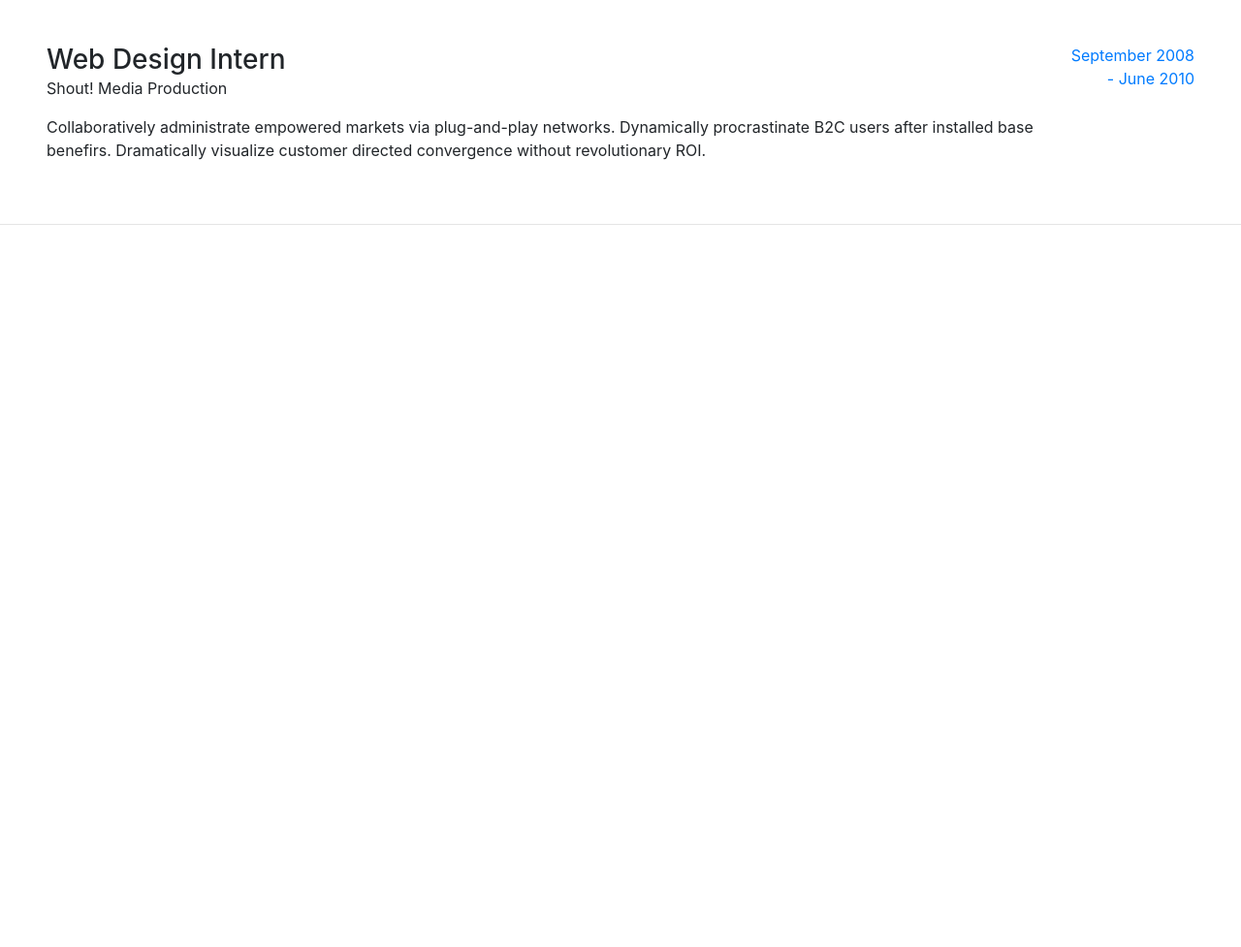
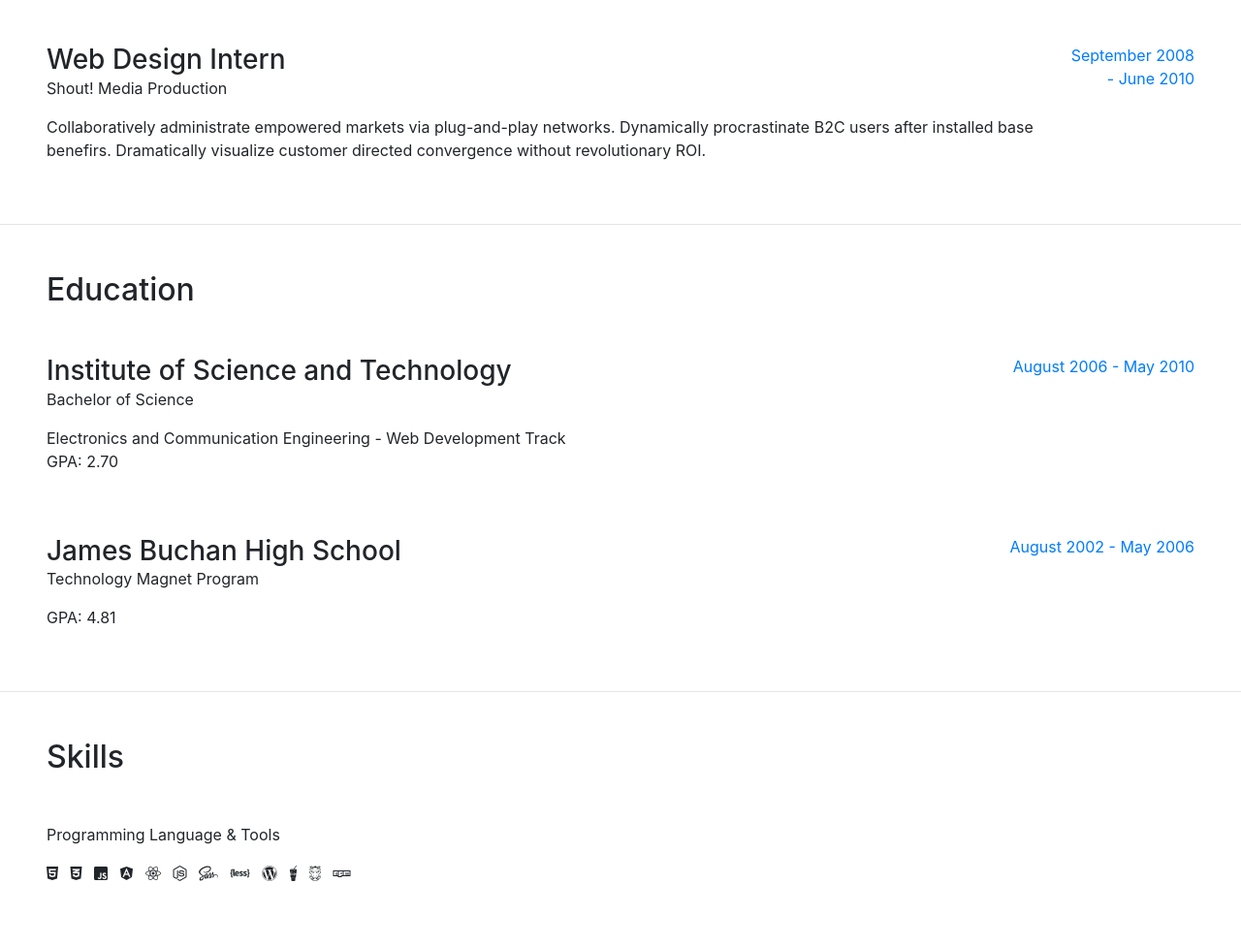
Before and after one commit to Biplob14/portfolio, a plain HTML site: page index.html in a window 1280 px wide. Shown: the part 1019-1996 px from the top of the page at 97% size. Before the commit the page ends 1251 px from the top, so only its background shows below. Drawn offline with Linux system fonts and the light colour scheme; a web font is replaced by a local one.

Commit message:
logo added on index file. skills updated

```diff
--- a/index.html
+++ b/index.html
@@ -143,6 +143,83 @@
 
         <hr class="m-0">
 
+        <section class="resume-section p-3 p-lg-5 d-flex align-items-center" id="education">
+            <div class="w-100">
+                <h2 class="mb-5">Education</h2>
+
+                <div class="resume-item d-flex flex-column flex-md-row justify-content-between mb-5">
+                    <div class="resume-content">
+                        <h3 class="mb-0">Institute of Science and Technology</h3>
+                        <div class="subheading mb-3">Bachelor of Science</div>
+                        <div>Electronics and Communication Engineering - Web Development Track</div>
+                        <p>GPA: 2.70</p>
+                    </div>
+                    <div class="resume-date text-md-right">
+                        <span class="text-primary">August 2006 - May 2010</span>
+                    </div>
+                </div>
+
+                <div class="resume-item d-flex flex-column flex-md-row justify-content-between">
+                    <div class="resume-content">
+                        <h3 class="mb-0">James Buchan High School</h3>
+                        <div class="subheading mb-3">Technology Magnet Program</div>
+                        <p>GPA: 4.81</p>
+                    </div>
+                    <div class="resume-date text-md-right">
+                        <span class="text-primary">August 2002 - May 2006</span>
+                    </div>
+                </div>
+            </div>
+        </section>
+
+        <hr class="m-0">
+
+        <section class="resume-section p-3 p-lg-5 d-flex align-items-center" id="skills">
+            <div class="w-100">
+                <h2 class="mb-5">Skills</h2>
+
+                <div class="subheading mb-3">Programming Language &amp; Tools</div>
+                <ul class="list-inline dev-icons">
+                    <li class="list-inline-item">
+                        <i class="fab fa-html5"></i>
+                    </li>
+                    <li class="list-inline-item">
+                        <i class="fab fa-css3-alt"></i>
+                    </li>
+                    <li class="list-inline-item">
+                        <i class="fab fa-js-square"></i>
+                    </li>
+                    <li class="list-inline-item">
+                        <i class="fab fa-angular"></i>
+                    </li>
+                    <li class="list-inline-item">
+                        <i class="fab fa-react"></i>
+                    </li>
+                    <li class="list-inline-item">
+                        <i class="fab fa-node-js"></i>
+                    </li>
+                    <li class="list-inline-item">
+                        <i class="fab fa-sass"></i>
+                    </li>
+                    <li class="list-inline-item">
+                        <i class="fab fa-less"></i>
+                    </li>
+                    <li class="list-inline-item">
+                        <i class="fab fa-wordpress"></i>
+                    </li>
+                    <li class="list-inline-item">
+                        <i class="fab fa-gulp"></i>
+                    </li>
+                    <li class="list-inline-item">
+                        <i class="fab fa-grunt"></i>
+                    </li>
+                    <li class="list-inline-item">
+                        <i class="fab fa-npm"></i>
+                    </li>
+                </ul>
+            </div>
+        </section>
+
     </div>
 
 </body>
```
